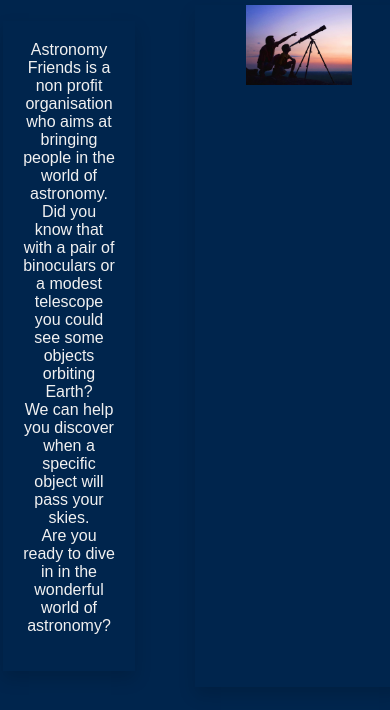
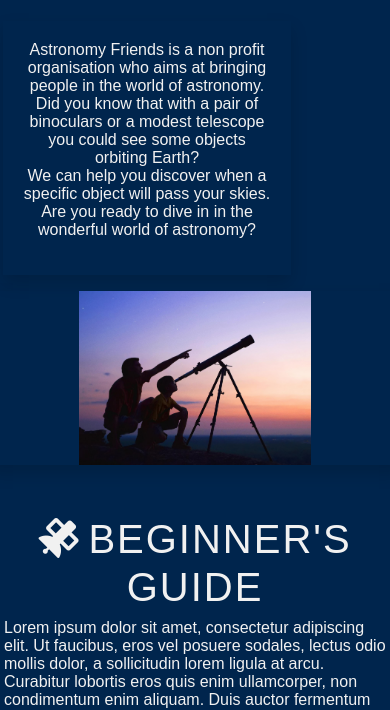
Before and after one commit to emusat2021/Astronomy-Friends, a plain HTML site: page index.html in a window 390 px wide. Shown: the part 734-1444 px from the top of the page. Drawn offline with nearby package versions, Linux system fonts and the light colour scheme; some packages are replaced by stand-ins of ours.

Commit message:
Adjust css grid in about section

```diff
--- a/index.html
+++ b/index.html
@@ -61,7 +61,7 @@
         <div class="separator"></div>
         <h1 class="heading1"><i class="fas fa-home pr-2"></i>ABOUT</h1>
         <div class="row">
-            <div class="col-6 col-sm-12 col-md-6 col-lg-6 text-center justify-content-center p-3">
+            <div class="col-12 col-sm-12 col-md-6 col-lg-6 text-center justify-content-center p-3">
                 <div class="card-body shadow" style="width: 75%;">
                 <p>
                     Astronomy Friends is a non profit organisation who aims at bringing people in the world of astronomy.<br>
@@ -71,7 +71,7 @@
                 </p>
                 </div>
             </div>
-            <div class="col-6 col-sm-12 col-md-6 col-lg-6 text-center shadow">
+            <div class="col-12 col-sm-12 col-md-6 col-lg-6 text-center shadow">
                 <img src="assets/images/people-telescope.jpg" alt="people with telescope" class="about-image-people">
             </div>
         </div>
```
